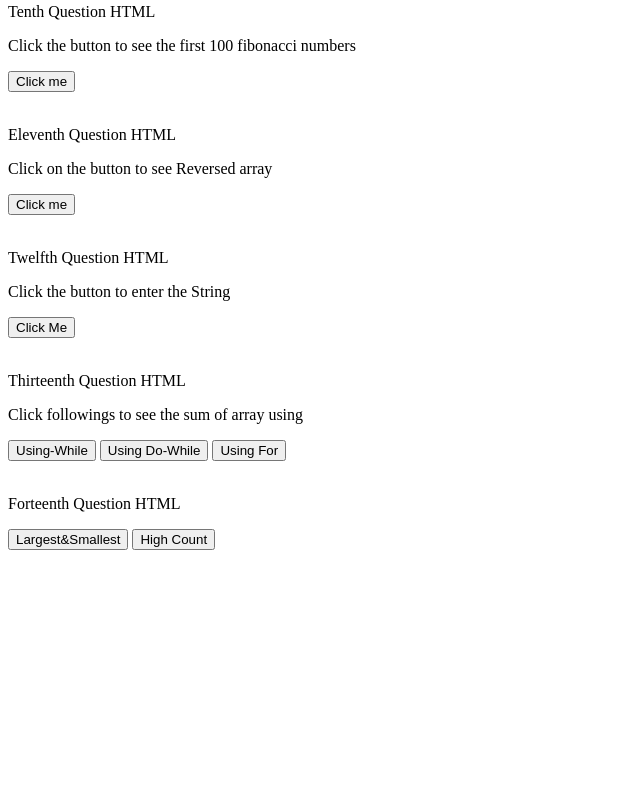
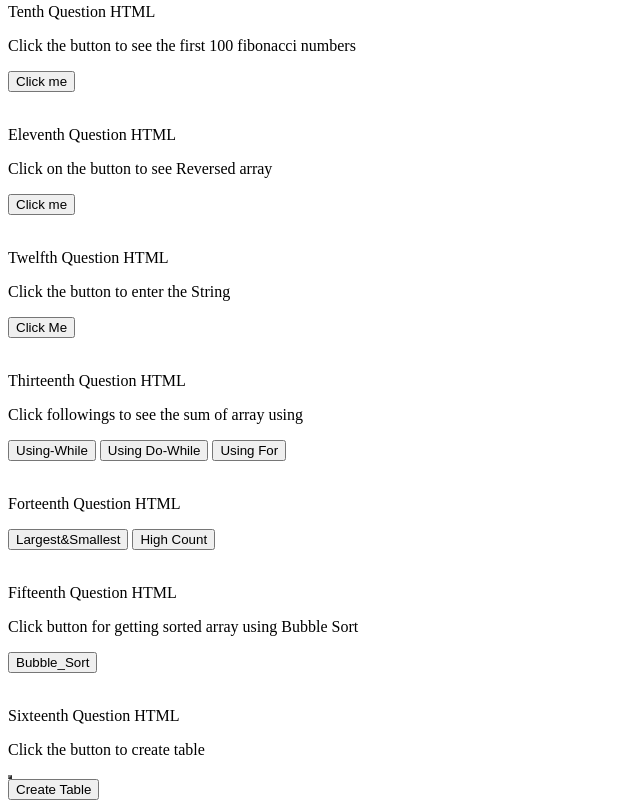
Before and after one commit to deepakvaswani1927/JAVASCRIPT-ASSIGNMENT1, a plain HTML site: page index7to16.html in a window 1280 px wide. Shown: the part 555-1363 px from the top of the page, without its empty margins (0-640 px from the left). Before the commit the page ends 1113 px from the top, so only its background shows below. Drawn offline with Linux system fonts and the light colour scheme.

Commit message:
Update and rename index7to14.html to index7to16.html

```diff
--- a/index7to14.html
+++ b/index7to16.html
@@ -5,7 +5,7 @@
     <meta http-equiv="X-UA-Compatible" content="IE=edge">
     <meta name="viewport" content="width=device-width, initial-scale=1.0">
     <title>JAVASCRIPT ASSIGNMENTS</title>
-    <script src="Program7to14.js"></script>
+    <script src="Program7to16.js"></script>
 </head>
 <body>
     <h2 style="text-align: center;">7th Question to</h2>
@@ -56,6 +56,19 @@
     <p>Forteenth Question HTML</p>
     <button id="btn9" onclick="LargeSmall()">Largest&Smallest</button>
     <button id="btn10" onclick="HighCount()">High Count</button>
+    <br><br>
+
+    <p>Fifteenth Question HTML</p>
+    <p>Click button for getting sorted array using Bubble Sort</p>
+    <button id="btn11" onclick="BubbleSort()">Bubble_Sort</button>
+    <br><br>
+
+    <p>Sixteenth Question HTML</p>
+    <p>Click the button to create table</p>
+    <table id="myTable" border="2"></table>
+    <form>
+    <input type="button" onclick="CreateTable()" value="Create Table">
+    </form>
 
 
 
```
